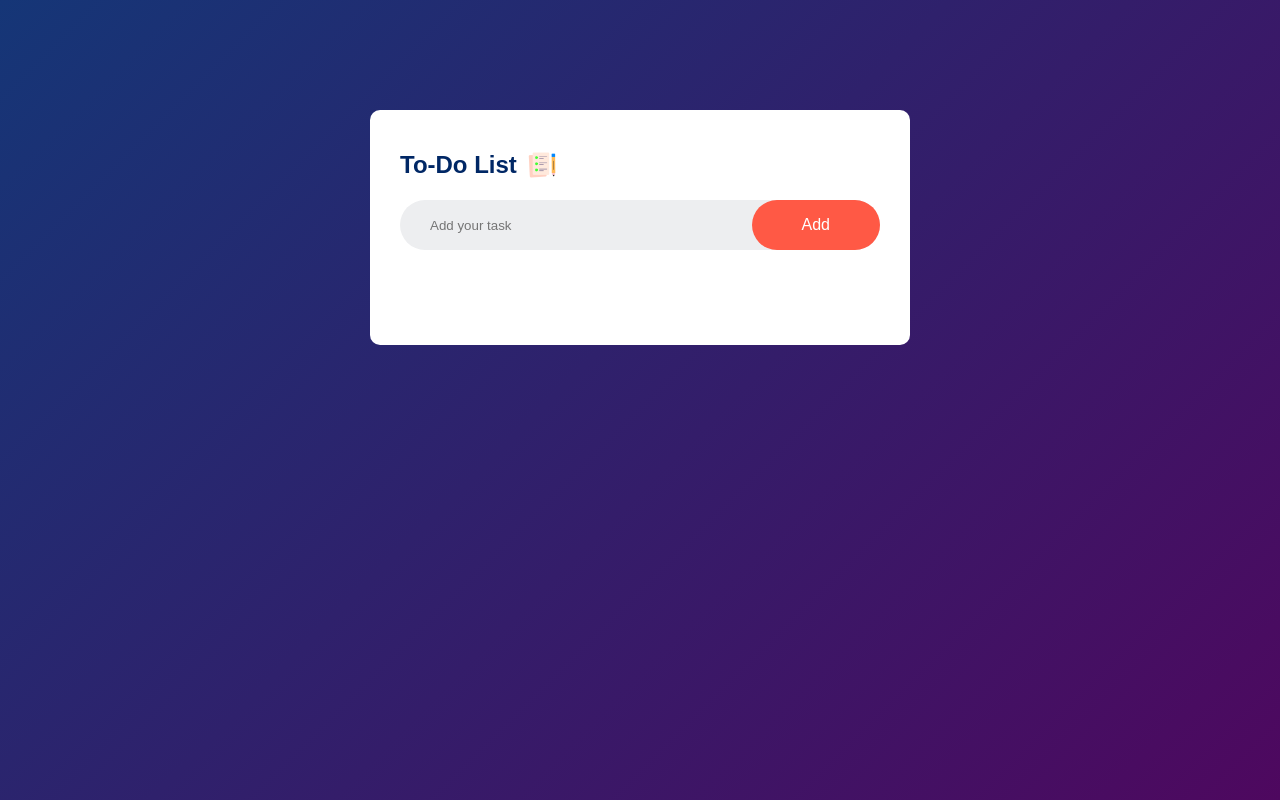
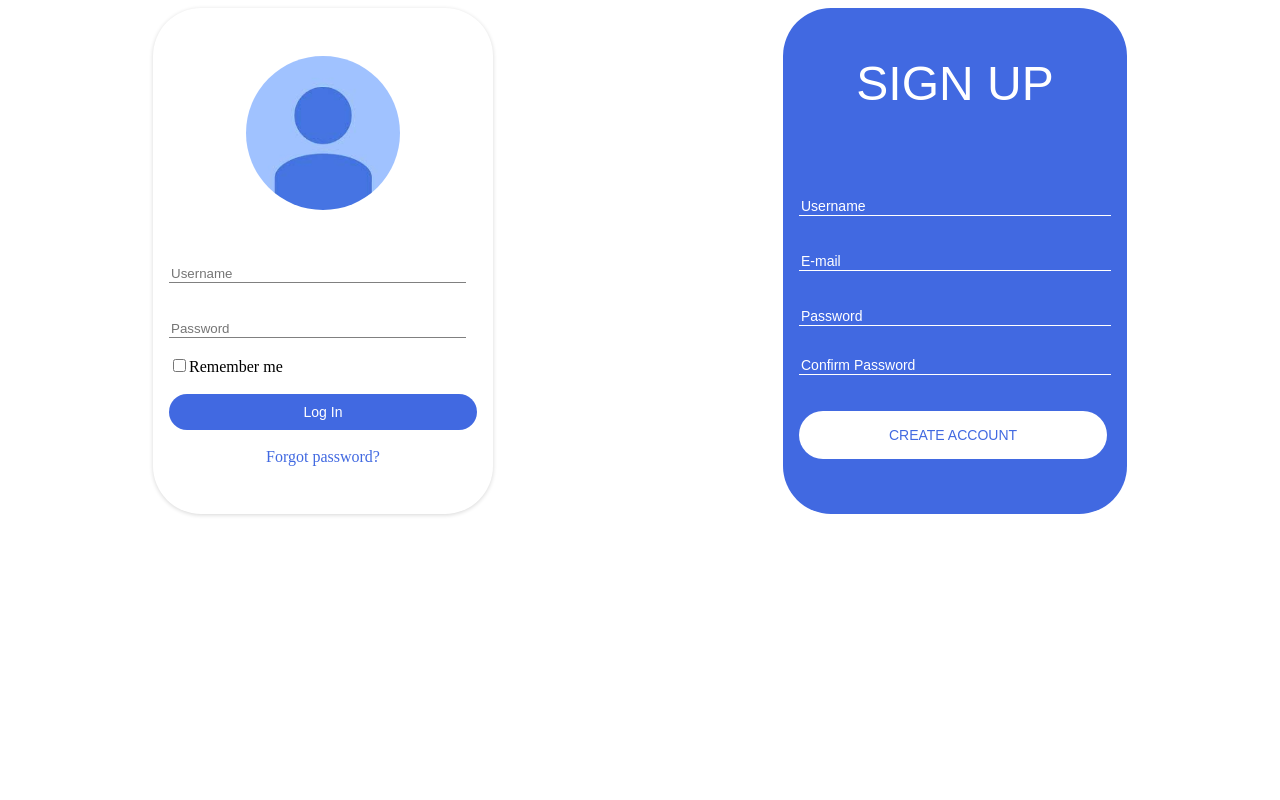
Before and after one commit to Achegnui/To-Do-Web-Application, a plain HTML site: page index.html in a window 1280 px wide. Drawn offline with Linux system fonts and the light colour scheme.

Commit message:
Login created, pending separation of completed and uncompleted tasks

```diff
--- a/index.html
+++ b/index.html
@@ -3,26 +3,65 @@
   <head>
     <meta charset="UTF-8" />
     <meta name="viewport" content="width=device-width, initial-scale=1.0" />
-    <link rel="stylesheet" href="style.css" />
-    <title>To-do List</title>
+    <link rel="stylesheet" href="login1.css" />
+    <title>Login1</title>
   </head>
   <body>
-    <div class="container">
-      <div class="todo">
-        <h2>To-Do List <img src="images/icon.png" alt="" /></h2>
-        <div class="row">
-          <input type="text" id="input" placeholder="Add your task" />
-          <button onclick="addTask()">Add</button>
-        </div>
-        <ul id="list">
-          <!-- <li class="checked">Task 1</li>
-          <li>Task 2</li>
-          <li>Task 3</li> -->
-        </ul>
-      </div>
+    <div class="login">
+      <form class="loginDetails">
+        <img src="profiletwo.jpeg" alt="Pic" /><br /><br />
+        <input
+          type="text"
+          placeholder="Username"
+          class="field"
+          id="usernameLogin"
+        /><br /><br />
+        <input
+          type="password"
+          placeholder="Password"
+          class="field"
+          id="passwordLogin"
+        /><br /><br />
+        <input type="checkbox" /><span>Remember me</span><br /><br />
+        <button type="submit" id="Login">Log In</button><br /><br />
+        <a href="#">Forgot password?</a>
+      </form>
     </div>
 
-    <script src="script.js"></script>
+    <div class="SignUp">
+      <form class="SignupDetails">
+        <h1>SIGN UP</h1>
+        <br /><br /><br />
+        <input
+          type="text"
+          placeholder="Username"
+          class=".fieldsign"
+          id="Username"
+        /><br /><br />
+        <input
+          type="email"
+          placeholder="E-mail"
+          class=".fieldsign"
+          id="email"
+        /><br /><br />
+        <input
+          type="password"
+          placeholder="Password"
+          class=".fieldsign"
+          id="password"
+        />
+        <p id="message">Password is <span id="strength"></span></p>
 
+        <input
+          type="password"
+          placeholder="Confirm Password"
+          class=".fieldsign"
+          id="confirmPassword"
+        /><br /><br />
+        <button type="submit" id="create">CREATE ACCOUNT</button>
+      </form>
+    </div>
+
+    <script src="index.js"></script>
   </body>
 </html>
--- /dev/null
+++ b/index.js
@@ -0,0 +1,94 @@
+const userName = document.getElementById("Username");
+const email = document.getElementById("email");
+const password = document.getElementById("password");
+const confirmPassword = document.getElementById("confirmPassword");
+const message = document.getElementById("message");
+const strength = document.getElementById("strength");
+const create = document.getElementById("create");
+const login = document.getElementById("Login");
+const usernameLogin = document.getElementById("usernameLogin");
+const passwordLogin = document.getElementById("passwordLogin");
+
+password.addEventListener("input", function () {
+  passwordStrength();
+});
+create.addEventListener("click", function (e) {
+  e.preventDefault();
+  fieldCheck();
+  checkSpecialCharacter();
+});
+login.addEventListener("click", function (e) {
+  e.preventDefault();
+  fieldCheckLogin();
+});
+
+function fieldCheckLogin() {
+  userValue = usernameLogin.value;
+  psdValue = passwordLogin.value;
+  if (userValue == "" || psdValue == "") {
+    alert("Fill all fields");
+  } else {
+    redirect();
+  }
+}
+
+function passwordStrength() {
+  let passwordValue = password.value;
+  let passLength = passwordValue.length;
+  if (passLength > 0) {
+    message.style.display = "block";
+  } else {
+    message.style.display = "none";
+  }
+  if (passLength < 4) {
+    strength.innerHTML = "weak";
+    password.style.borderColor = "#ff5925";
+    message.style.color = "#ff5925";
+  } else if (passLength >= 4 && passLength < 8) {
+    strength.innerHTML = "medium";
+    password.style.borderColor = "yellow";
+    message.style.color = "yellow";
+  } else if (passLength >= 8) {
+    strength.innerHTML = "strong";
+    password.style.borderColor = "#26d730";
+    message.style.color = "#26d730";
+  }
+}
+
+function checkSpecialCharacter() {
+  let passValue = password.value;
+  passwordStrength();
+  if (strength.innerHTML == "weak") {
+    alert("Password is weak");
+  }
+  const specialCharacters =
+    "! @ # $ % ^ & * - + _ ~ = |   / : ; \" ' < > , . ?";
+  if (!passValue.match(/[^A-Za-z0-9]/)) {
+    // Password does not contain special characters
+    alert("Must contain: " + specialCharacters);
+  } else {
+    redirect();
+  }
+}
+
+function fieldCheck() {
+  let userValue = userName.value;
+  let emailValue = email.value;
+  let passwordValue = password.value;
+  let confirmPasswordValue = confirmPassword.value;
+
+  if (
+    userValue == "" ||
+    emailValue == "" ||
+    passwordValue == "" ||
+    confirmPasswordValue == ""
+  ) {
+    alert("Fill all fields");
+  } else if (passwordValue !== confirmPasswordValue) {
+    alert("Your Passwords don't match");
+  }
+}
+
+function redirect() {
+  window.location.href = "to-do.html";
+}
--- /dev/null
+++ b/login1.css
@@ -0,0 +1,112 @@
+body {
+  display: flex;
+  place-content: center;
+  justify-content: space-around;
+}
+.login {
+  padding: 1em;
+  border-radius: 3em;
+  box-shadow: rgba(0, 0, 0, 0.16) 0px 1px 4px;
+}
+.login form {
+  padding-top: 2em;
+}
+.login form img {
+  width: 50%;
+  height: 50%;
+  border-radius: 30em;
+  display: flex;
+  margin: 0 auto 0 auto;
+}
+.login form .field {
+  padding-top: 1.5em;
+  border: none;
+  border-bottom: 0.6px solid grey;
+  outline: none;
+  width: 22em;
+}
+.login form button {
+  width: 22em;
+  border-radius: 3em;
+  padding: 10px 0 10px 0;
+  outline: none;
+  border: none;
+  background-color: #4169e1;
+  font-size: 14px;
+  color: white;
+  cursor: pointer;
+}
+.login form a {
+  text-decoration: none;
+  color: #4169e1;
+  display: flex;
+  justify-content: center;
+  align-items: center;
+  padding-bottom: 2em;
+  font-weight: 5px bold;
+}
+.SignUp {
+  padding: 1em;
+  border-radius: 3em;
+  background-color: #4169e1;
+}
+
+.SignUp form h1 {
+  padding-bottom: -6em;
+  text-align: center;
+  color: white;
+  font-size: 3em;
+  font-family: Arial;
+  font-weight: lighter;
+}
+.SignUp form input {
+  /* padding-top: 1.5em; */
+  border: none;
+  border-bottom: 0.6px solid white;
+  outline: none;
+  width: 22em;
+  display: flex;
+  flex-direction: column;
+  justify-content: space-between;
+  background-color: #4169e1;
+  color: white;
+  font-size: 14px;
+}
+.SignUp form input::placeholder {
+  color: white;
+}
+.SignUp form button {
+  width: 22em;
+  border-radius: 3em;
+  padding: 10px 0 10px 0;
+  outline: none;
+  border: none;
+  background-color: white;
+  font-size: 14px;
+  color: #4169e1;
+  cursor: pointer;
+  line-height: 2em;
+  font-weight: 100px;
+}
+#password {
+  margin-bottom: 30px;
+}
+#message {
+  color: white;
+  margin-top: -1em;
+  display: none;
+}
+/* #strength {
+  color: white;
+} */
+@media (max-width: 600px) {
+  body {
+    display: flex;
+    flex-direction: column;
+    justify-content: space-between;
+    align-items: center;
+  }
+  .login {
+    margin-bottom: 2em;
+  }
+}
```
Also changed, not shown: to-do.html (added, +28 -0 lines), profiletwo.jpeg (added).
